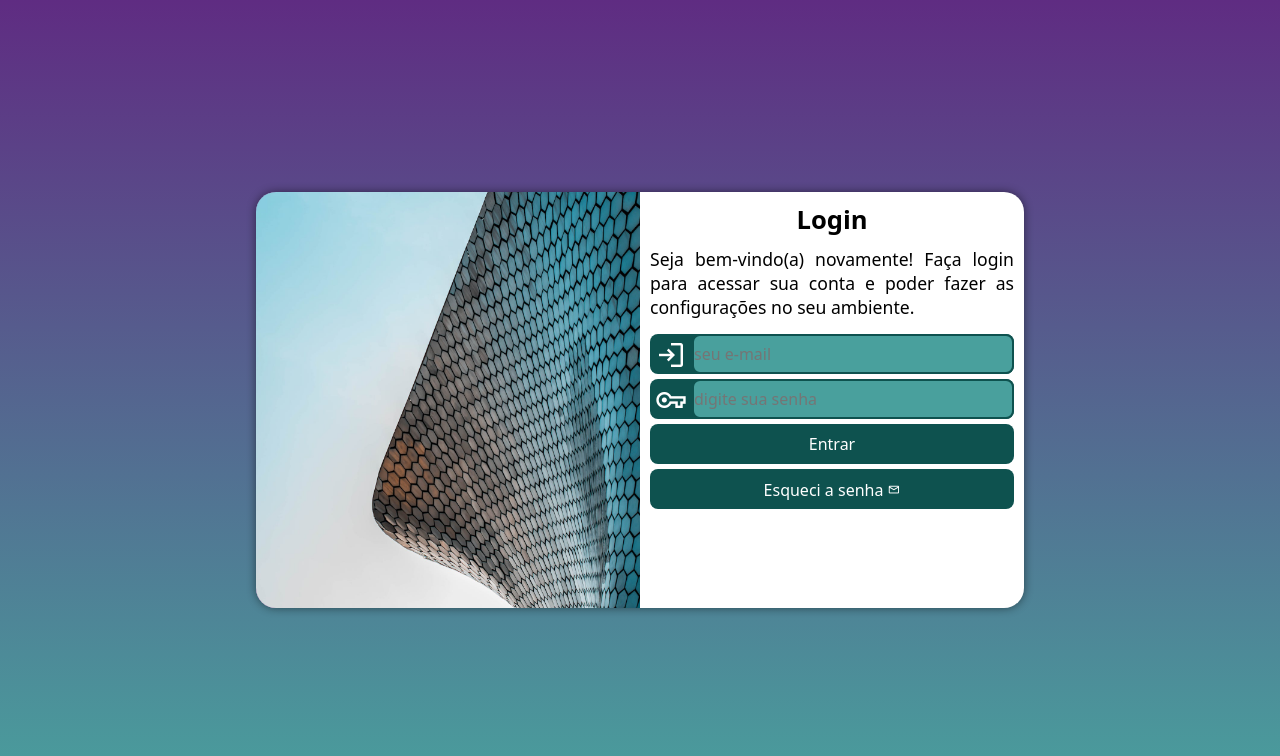
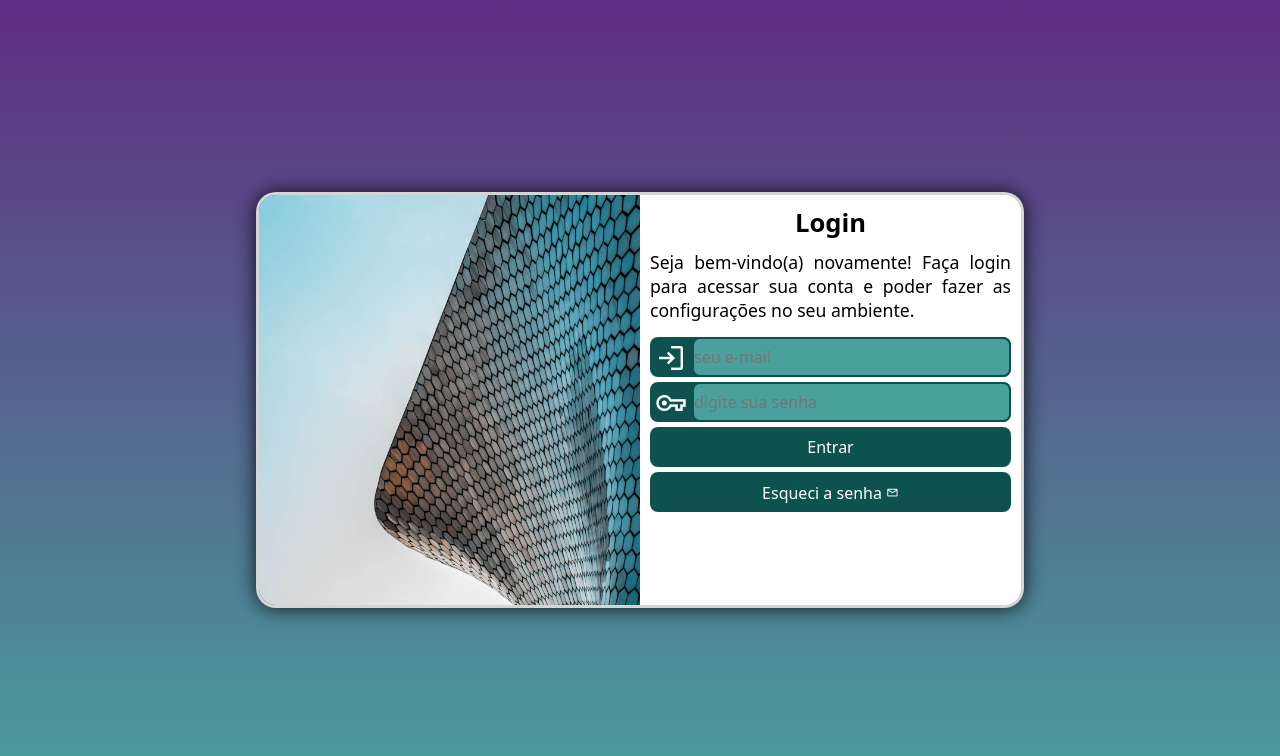
Before and after one commit to cristhoferb/projeto-login, a plain HTML site: page index.html in a window 1280 px wide. Drawn offline with nearby package versions, Linux system fonts and the light colour scheme.

Commit message:
Login finalizado

```diff
--- a/estilos/style.css
+++ b/estilos/style.css
@@ -31,10 +31,11 @@ section#login {
 
     background-color: white;
     width: 250px;
-    height: 515px;
+    height: 535px;
+    border: 3px solid rgba(0, 0, 0, 0.164);
     border-radius: 20px;
     overflow: hidden;
-    box-shadow: 0px 0px 10px rgba(0, 0, 0, 0.486);
+    box-shadow: 0px 0px 20px rgba(0, 0, 0, 0.836);
 
     transform: translate(-50%, -50%);
     transition: width .2s, height .2s;
```
